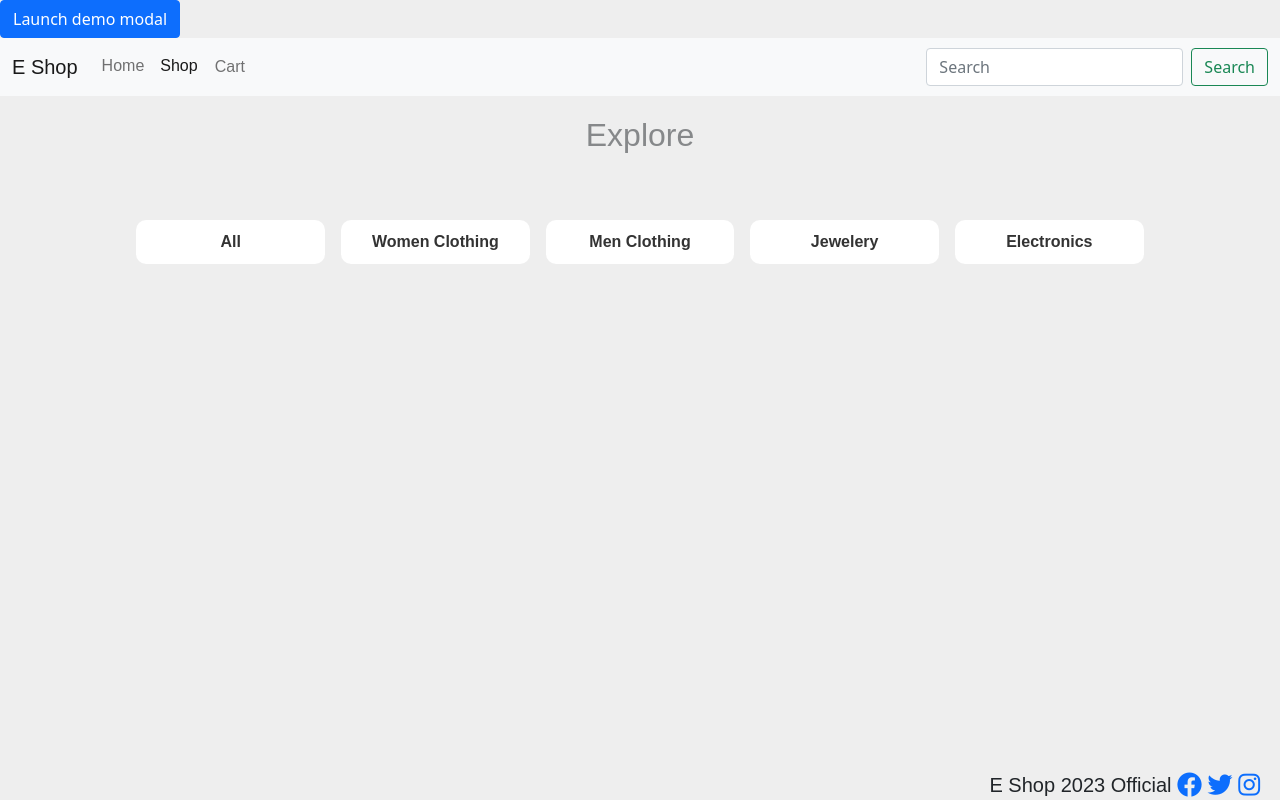
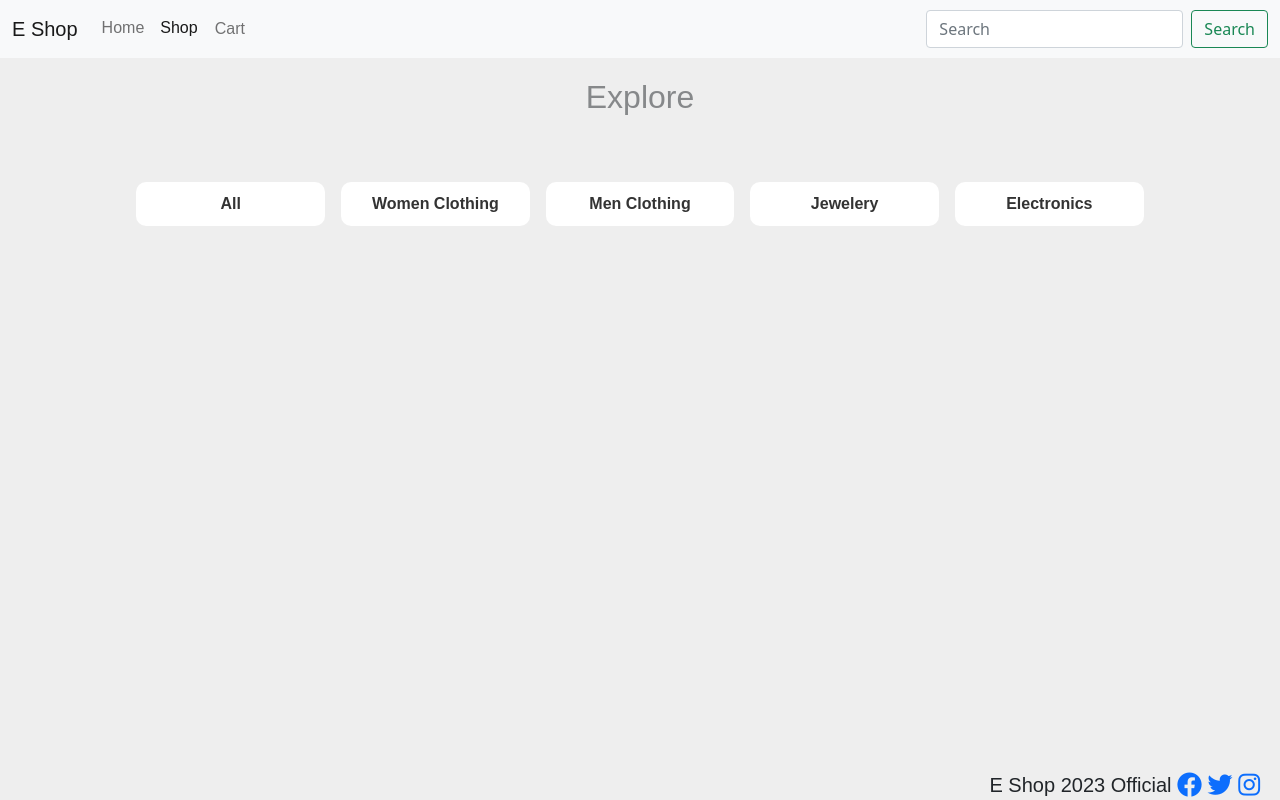
Before and after one commit to redm3/MiniProject1, a website: page public/offcanvas.html in a window 1280 px wide. Drawn offline with nearby package versions, Linux system fonts and the light colour scheme; no server answers; a web font is replaced by a local one.

Commit message:
Update offcanvas.html

```diff
--- a/public/offcanvas.html
+++ b/public/offcanvas.html
@@ -73,10 +73,10 @@
     </div>
 
     <!-- Button trigger modal -->
-    <button type="button" class="btn btn-primary" data-toggle="modal" data-target="#exampleModal">
+<!--     <button type="button" class="btn btn-primary" data-toggle="modal" data-target="#exampleModal">
         Launch demo modal
     </button>
-
+ -->
 
     <!-- Modal -->
     <div class="modal fade" id="exampleModal" tabindex="-1" role="dialog" aria-labelledby="exampleModalLabel"
```
